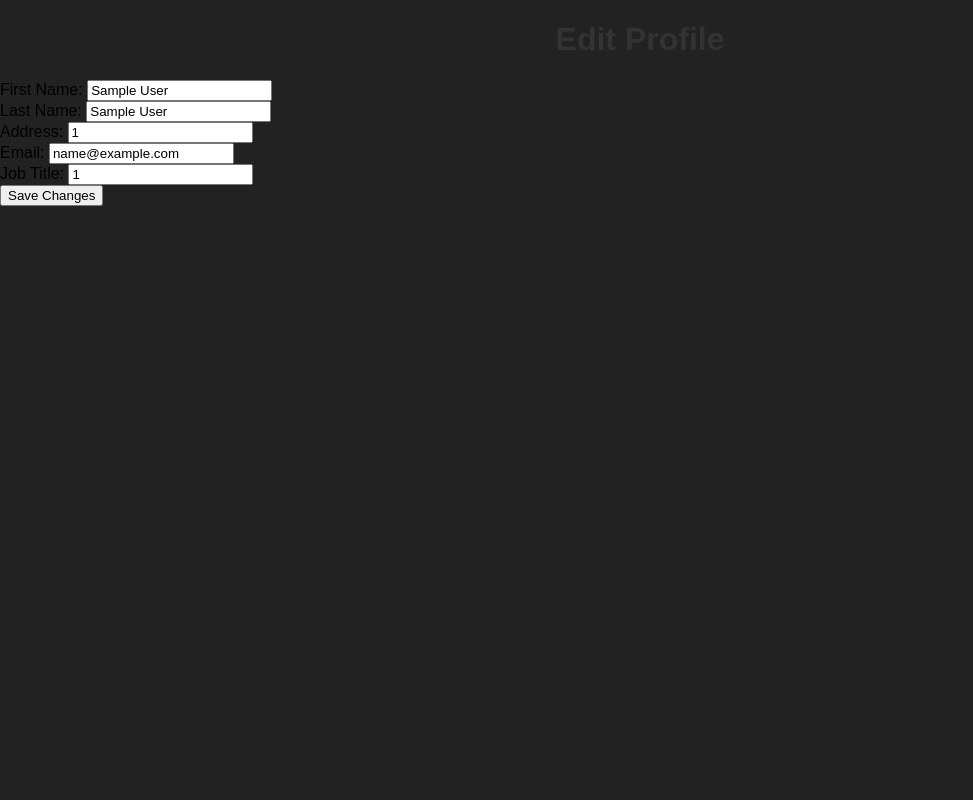
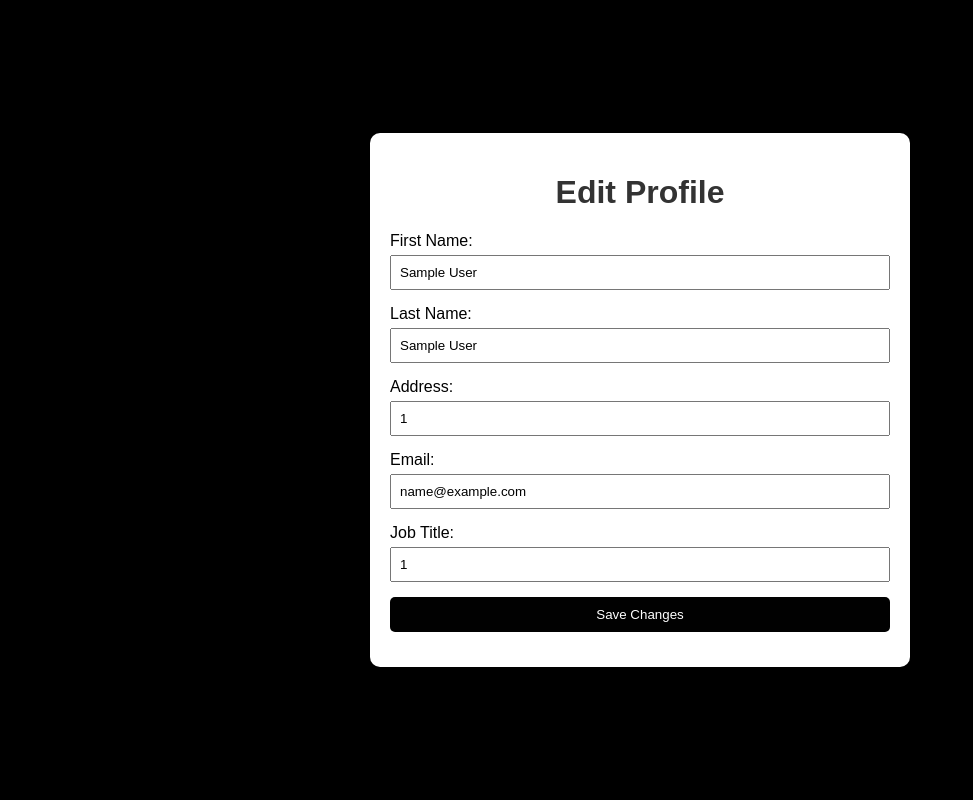
Before and after one commit to akhiltabraham5797/smart-employee, a PHP site: page /edit_profile.php in a window 1280 px wide. Shown: the part 74-874 px from the top of the page, without its empty margins (0-973 px from the left). Before the commit the page ends 280 px from the top, so only its background shows below. Run offline with PHP 8.4, Linux system fonts and the light colour scheme; the visitor is signed in with stand-in values (Sample User, id 1).

Commit message:
css for dashboard and edit profile section

```diff
--- a/assets/css/style.css
+++ b/assets/css/style.css
@@ -600,3 +600,185 @@ form {
     background-color: #1a9529;
     height: 100%;
 }
+/* Employee Dashboard css */
+.emp_dashboard .navbar-nav {
+    flex-direction: row !important;
+}
+
+.emp_head {
+    color: white;
+    margin-top: 30px;
+}
+
+.emp_box {
+    display: grid;
+    grid-template-columns: 1fr 2fr;
+    gap: 10px;
+}
+
+.emp_box_left {
+    background-color: #eef1f5;
+    color: #000;
+    padding: 15px;
+    border: 1px solid lightgray;
+    margin: 20px;
+    max-width: 400px
+}
+
+.emp_box_center {
+    background-color: #eef1f5;
+    color: #000;
+    padding: 15px;
+    border: 1px solid lightgray;
+    margin: 20px;
+    max-width: 700px
+}
+
+
+.partition {
+    display: flex;
+    gap: 20px;
+}
+
+.emp_profile_box {
+    flex: 1;
+}
+
+.emp_profile_cont {
+    display: flex;
+    margin-bottom: 15px;
+}
+
+.emp_profile_cont label {
+    width: 30%;
+    margin-right: 15px;
+    font-weight: bold;
+}
+
+.emp_profile_cont p {
+    margin-bottom: 0;
+    width: 70%;
+}
+
+.prof_img {
+    width: 130px;
+    height: auto;
+    border-radius: 50px;
+    margin: 0 auto;
+    margin-bottom: 20px;
+}
+
+.prof_img img {
+    width: 100%;
+    height: auto;
+}
+
+.editbutton {
+    display: block;
+    margin-top: 10px;
+    color: #fff;
+    background-color: #007bff;
+    padding: 8px 16px;
+    text-decoration: none;
+    text-align: center;
+}
+
+.editbutton:hover {
+    background-color: #0056b3;
+}
+
+.emp_tasks {
+    max-height: 500px;
+    overflow-y: scroll;
+}
+
+.emp_task_box {
+    border: 1px solid #000;
+    padding: 15px;
+    margin: 15px;
+    display: flex;
+    justify-content: space-between;
+    align-items: center;
+    background-color: #000;
+    color: #fff;
+    text-decoration: none;
+    transition: .3s;
+}
+
+.emp_task_box:hover {
+    text-decoration: none;
+    color: #fff;
+    scale: 1.02;
+    transition: .3s;
+}
+
+.more_details {
+    display: flex;
+    align-items: center;
+}
+
+.more_details img {
+    max-height: 60px;
+    max-width: 60px;
+}
+
+/* css for edit profile page */
+
+.container2 {
+    display: flex;
+    justify-content: center;
+    align-items: center;
+    min-height: 100vh;
+    background-color: #000;
+  }
+
+  .box {
+    background-color: white;
+    padding: 20px;
+    border-radius: 10px;
+    box-shadow: 0 0 10px rgba(0, 0, 0, 0.1);
+    max-width: 500px;
+    width: 100%;
+  }
+
+  .box h1 {
+    text-align: center;
+  }
+
+  .box form div {
+    margin-bottom: 15px;
+  }
+
+  .box form div label {
+    display: block;
+    margin-bottom: 5px;
+  }
+
+  .box form div input {
+    width: 100%;
+    padding: 8px;
+    box-sizing: border-box;
+  }
+
+  .box form div button {
+    width: 100%;
+    padding: 10px;
+    background-color: #010101;
+    border: none;
+    color: white;
+    border-radius: 5px;
+    cursor: pointer;
+  }
+
+  .box form div button:hover {
+    background-color: #0056b3;
+  }
+
+  .editbutton{
+    padding: 10px;
+    background-color: #010101;
+    border: none;
+    color: white;
+    border-radius: 5px;
+    cursor: pointer;
+  }
```
